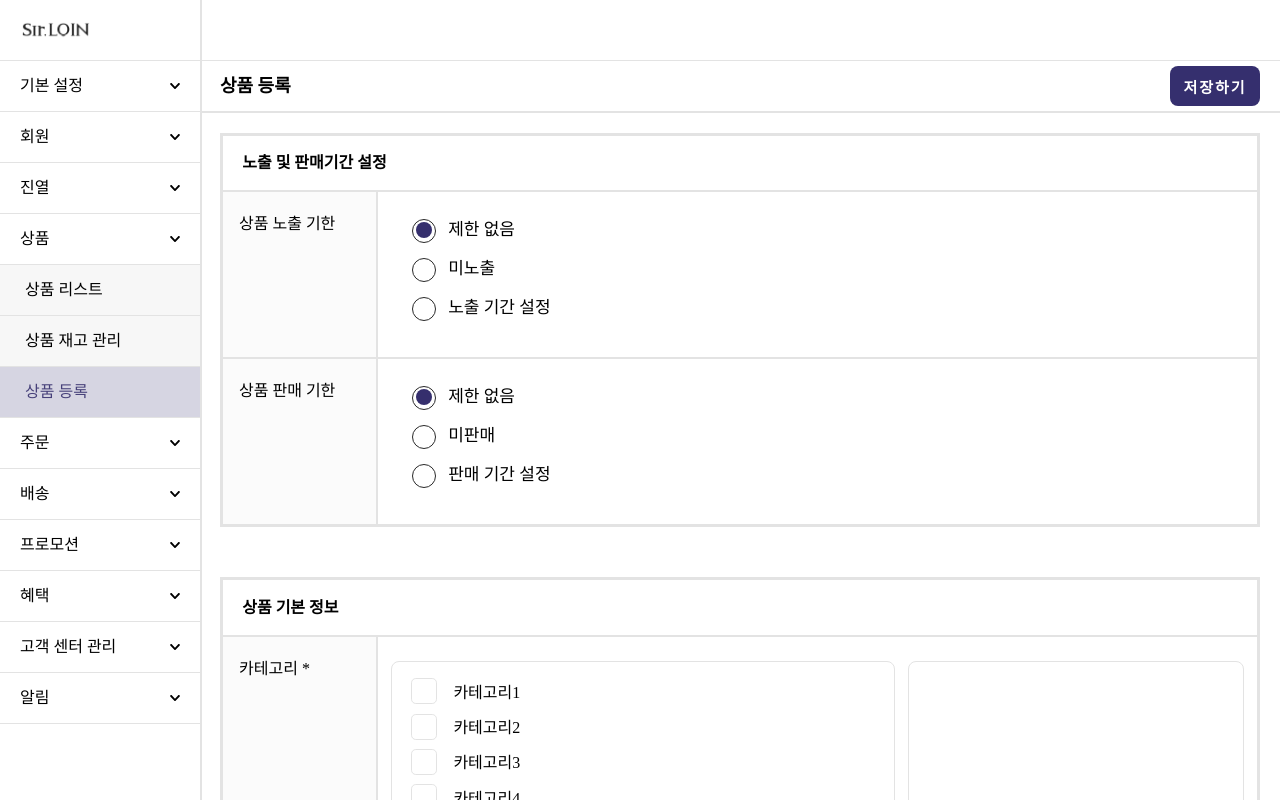
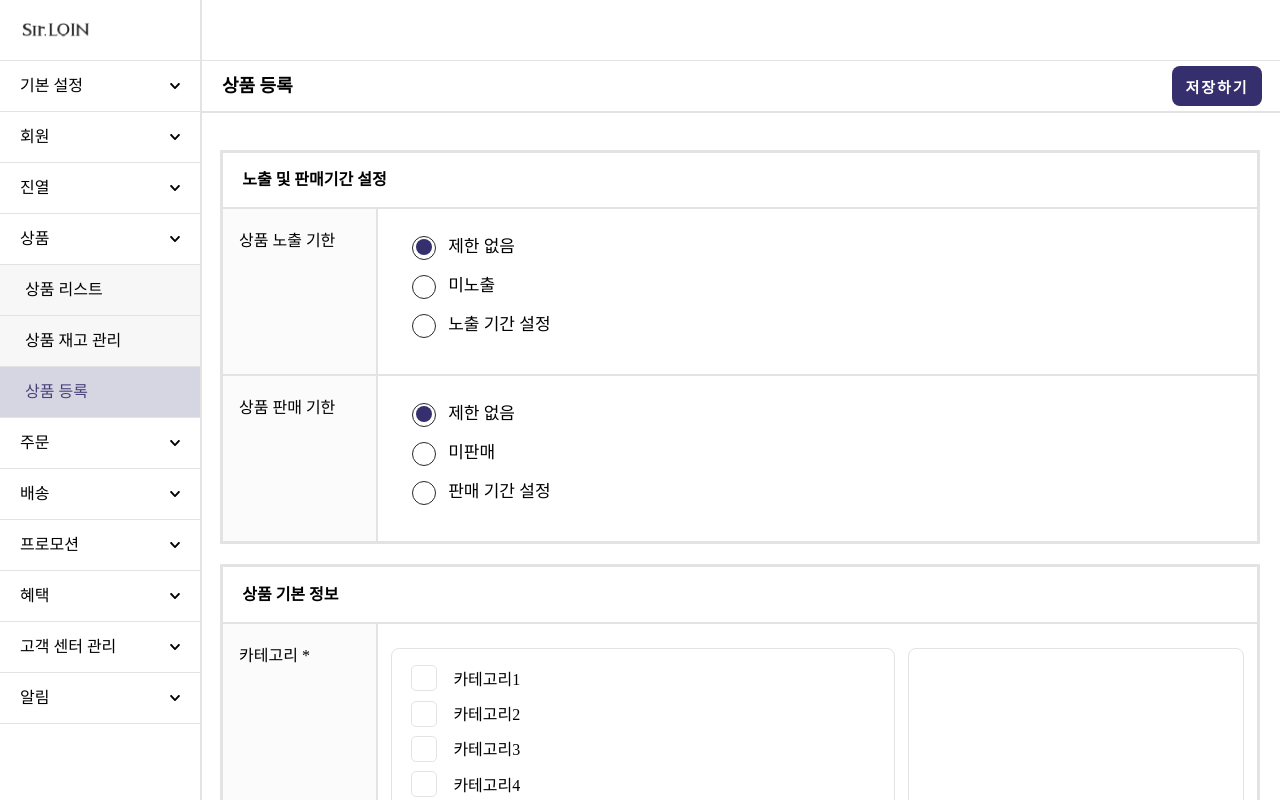
Before and after one commit to PreOnBoarding-Team17/Week1_Product_Registration, a React (Create React App) app: page / in a window 1280 px wide. Shown: the top 800 px of the page. Built offline with nearby package versions, Linux system fonts and the light colour scheme.

Commit message:
chore: Header position: fixed 적용

```diff
--- a/src/Components/Common/Header/scss/Header.scss
+++ b/src/Components/Common/Header/scss/Header.scss
@@ -1,7 +1,12 @@
 .header__container {
-  width: 100%;
+  width: calc(100% - 200px);
+  position: fixed;
+  z-index: 99;
+  background-color: white;
+  border-left: 2px solid #e3e3e3;
   .header__box-blank {
     height: 60px;
+    background-color: white;
     border-bottom: 1px solid #e3e3e3;
   }
   .header__box {
--- a/src/Components/ProductPeriod/index.jsx
+++ b/src/Components/ProductPeriod/index.jsx
@@ -8,7 +8,8 @@ const SALESPERIOD = ["제한 없음", "미판매", "판매 기간 설정"];
 
 function ProductPeriod() {
   return (
-    <section className="gray-box">
+    <section className="top">
+      <div className="wrapper">
         <div className="title">노출 및 판매기간 설정</div>
         <div className="menu">
           <div className="left-menu">상품 노출 기한</div>
@@ -30,6 +31,7 @@ function ProductPeriod() {
             />
           </div>
         </div>
+      </div>
     </section>
   );
 }
--- a/src/Components/ProductPeriod/scss/PrductPeriodContainer.scss
+++ b/src/Components/ProductPeriod/scss/PrductPeriodContainer.scss
@@ -1,3 +1,11 @@
+.top {
+  padding-top: 150px;
+  box-sizing: border-box;
+  margin: 0 20px;
+  .wrapper {
+    border: 2px solid #e3e3e3;
+  }
+}
 .product-period-container__input {
   margin: 0 1em;
   display: flex;
```
Lines whose indentation alone changed are shown as unchanged.
